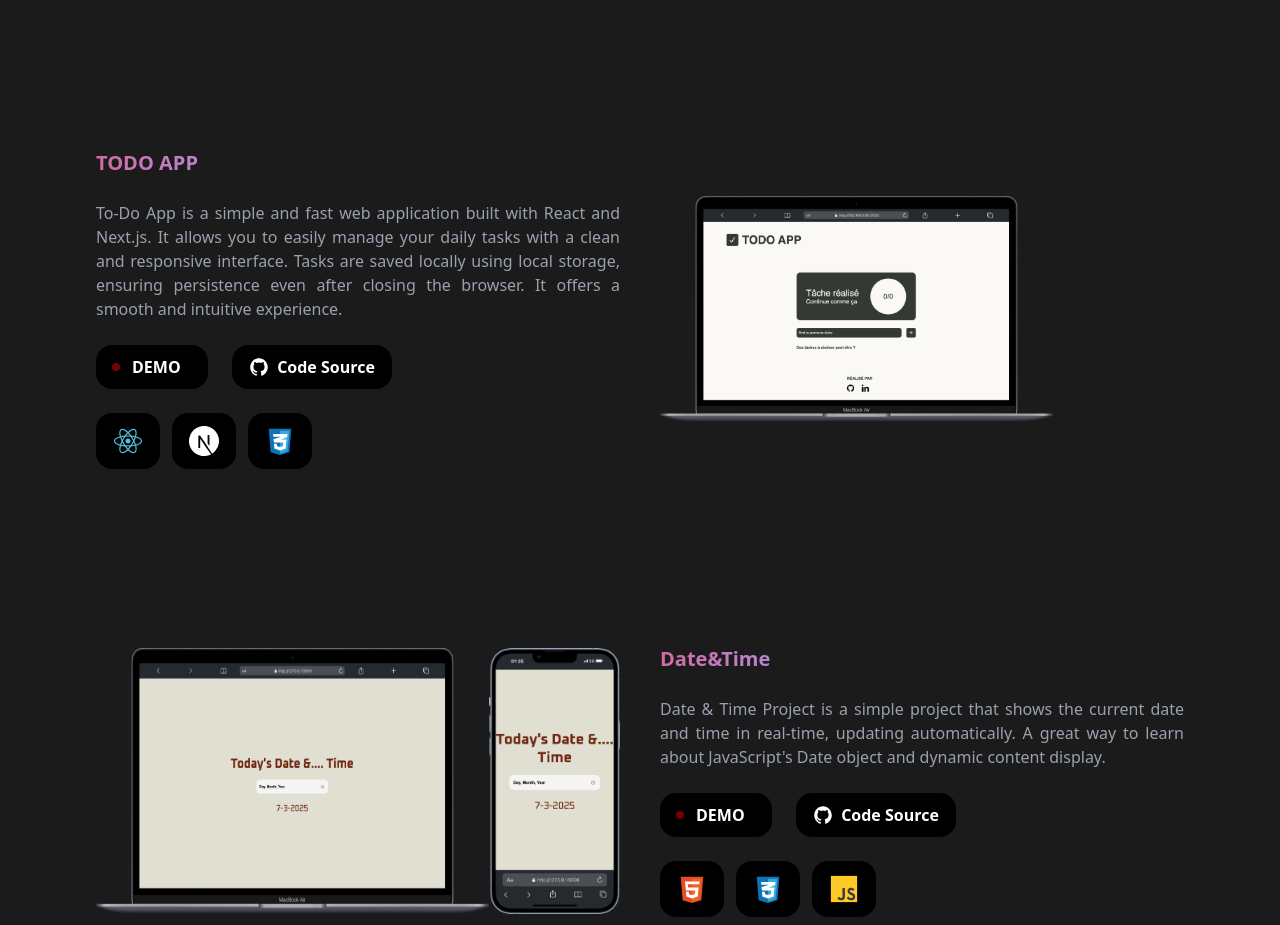
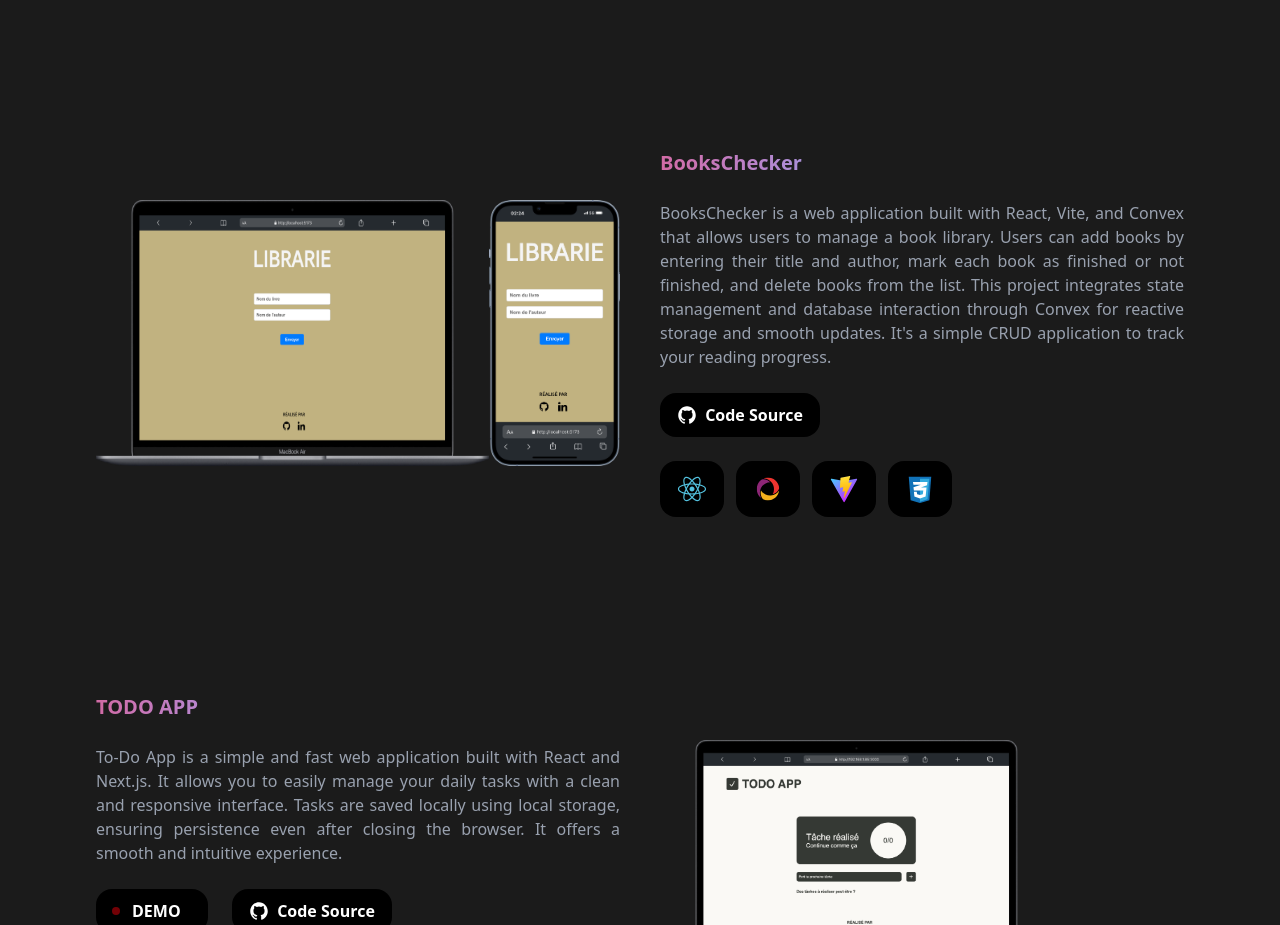
Before and after one commit to SeijuuroShin6/Rehda_POUILLET-Portfolio, a website: page index.html in a window 1280 px wide. Shown: the part 2023-2948 px from the top of the page. Drawn offline with nearby package versions, Linux system fonts and the light colour scheme.

Commit message:
Adding a new project to my English Portfolio

```diff
--- a/index.html
+++ b/index.html
@@ -11,7 +11,7 @@
 <body class="flex flex-col">
 <nav id="Home" class="h-1/4 w-full px-3 md:px-16 flex flex-row justify-between pt-6 items-center">
     <img src="assets/img/TridentOjô.png" alt="logo" class="h-20 w-20"></img>
-    <a href="assets/files/Resume_POUILLET-REHDA_Developer.pdf" download="Resume_POUILLET REHDA Developer.pdf"><button class="h-11 w-60 bg-secondBlack rounded-full text-white font-bold text-center cursor-pointer drop-shadow-2xl">Download my resume<ion-icon class="text-white pl-3" name="download"></ion-icon></button></a>
+    <a href="assets/files/Resume_POUILLET-Rehda_FullStack_Developer.pdf" download="Resume_POUILLET REHDA FullStack Developer.pdf"><button class="h-11 w-60 bg-secondBlack rounded-full text-white font-bold text-center cursor-pointer drop-shadow-2xl">Download my resume<ion-icon class="text-white pl-3" name="download"></ion-icon></button></a>
 </nav>
 <header class="h-full w-screen flex flex-col md:flex-row md:mt-28 px-0 md:px-20 gap-x-6 md:gap-x-0">
 
@@ -139,6 +139,35 @@
 <section class="h-full w-full items-center">
     <div class="flex flex-col h-full w-full space-y-32">
         <h2 class="gradient-text font-bold text-2xl uppercase px-6 md:px-20">Projects</h2>
+
+
+        <div class="flex flex-col lg:flex-row h-full w-full items-center gap-x-10 px-2 md:px-14 lg:px-24 md:py-6">
+
+            <div class="flex flex-row w-full lg:w-1/2">
+                <img class="w-3/4" alt="projet-16" src="assets/img/Projects-Mockups/Project_16.png">
+                <img class="w-1/4" alt="projet-16-mobile" src="assets/img/Projects-Mockups/Project_16_Mobile.png">
+            </div>
+
+          <div class="w-full lg:w-1/2 flex flex-col space-y-6 pt-10 lg:pt-0">
+
+                <h3 class="font-bold gradient-text text-xl">BooksChecker</h3>
+                <p class="font-light text-gray-400 text-justify">BooksChecker is a web application built with React, Vite, and Convex that allows users to manage a book library. Users can add books by entering their title and author, mark each book as finished or not finished, and delete books from the list. This project integrates state management and database interaction through Convex for reactive storage and smooth updates. It's a simple CRUD application to track your reading progress.</p>
+
+                <div class="flex flex-row w-full gap-x-6">
+                    <a href="https://github.com/SeijuuroShin6/CRUD_BOOKAPP"><button class="flex flex-row items-center justify-center gap-x-2 h-11 w-40 bg-black text-white text-center font-bold rounded-2xl cursor-pointer"><ion-icon class="text-xl text-white" name="logo-github"></ion-icon>Code Source</button></a>
+                </div>
+
+                <div class="flex flex-row w-full items-center gap-x-3">
+                    <div class="flex items-center justify-center h-14 w-16 bg-black text-center rounded-2xl"><img alt="logo-html" src="assets/icons/front-e-icons/react.svg" height="30" width="30"></div>
+                    <div class="flex items-center justify-center h-14 w-16 bg-black text-center rounded-2xl"><img alt="logo-js" src="assets/icons/back-e-icons/convex.svg" height="30" width="30"></div>
+                    <div class="flex items-center justify-center h-14 w-16 bg-black text-center rounded-2xl"><img alt="logo-js" src="assets/icons/tools-icons/vite.svg" height="30" width="30"></div>
+                    <div class="flex items-center justify-center h-14 w-16 bg-black text-center rounded-2xl"><img alt="logo-css" src="assets/icons/front-e-icons/css-3.svg" height="30" width="30"></div>
+                </div>
+
+          </div>
+    </div>
+
+
 
         <div class="flex flex-col lg:flex-row h-full w-full items-center gap-x-10 px-2 md:px-14 lg:px-24 md:py-6">
 
```
Also changed, not shown: assets/icons/back-e-icons/convex.svg (added), assets/icons/tools-icons/vite.svg (added), assets/img/Projects-Mockups/Project_16.png (added), assets/img/Projects-Mockups/Project_16_Mobile.png (added), 2 other files.
